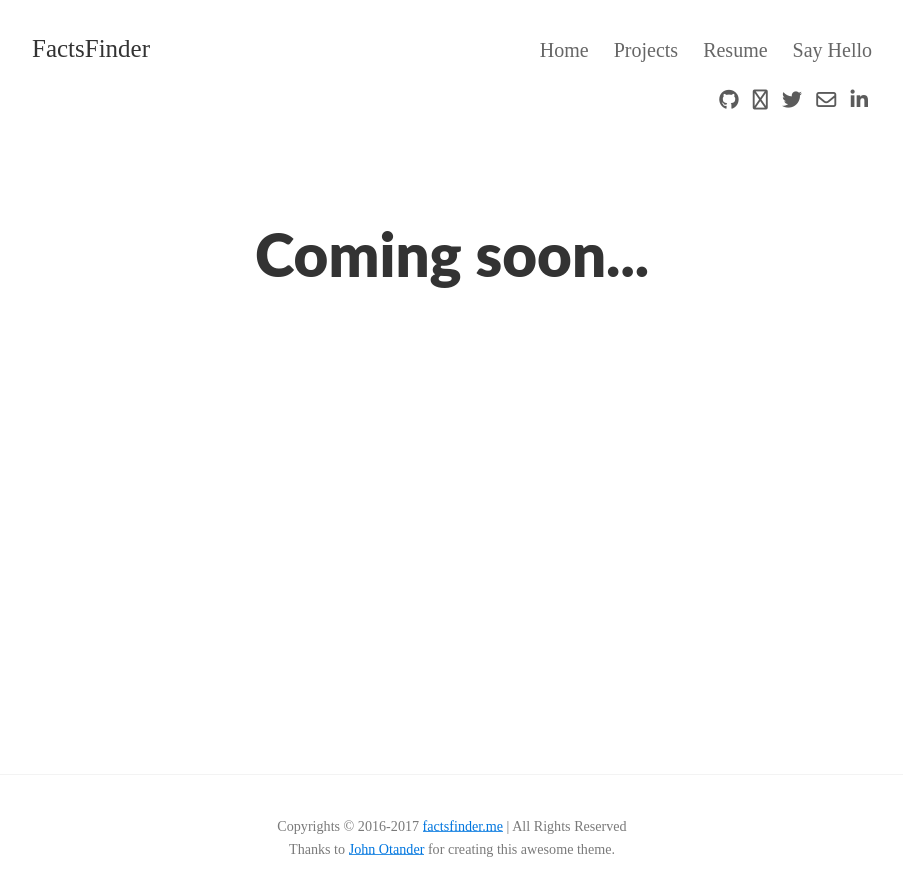
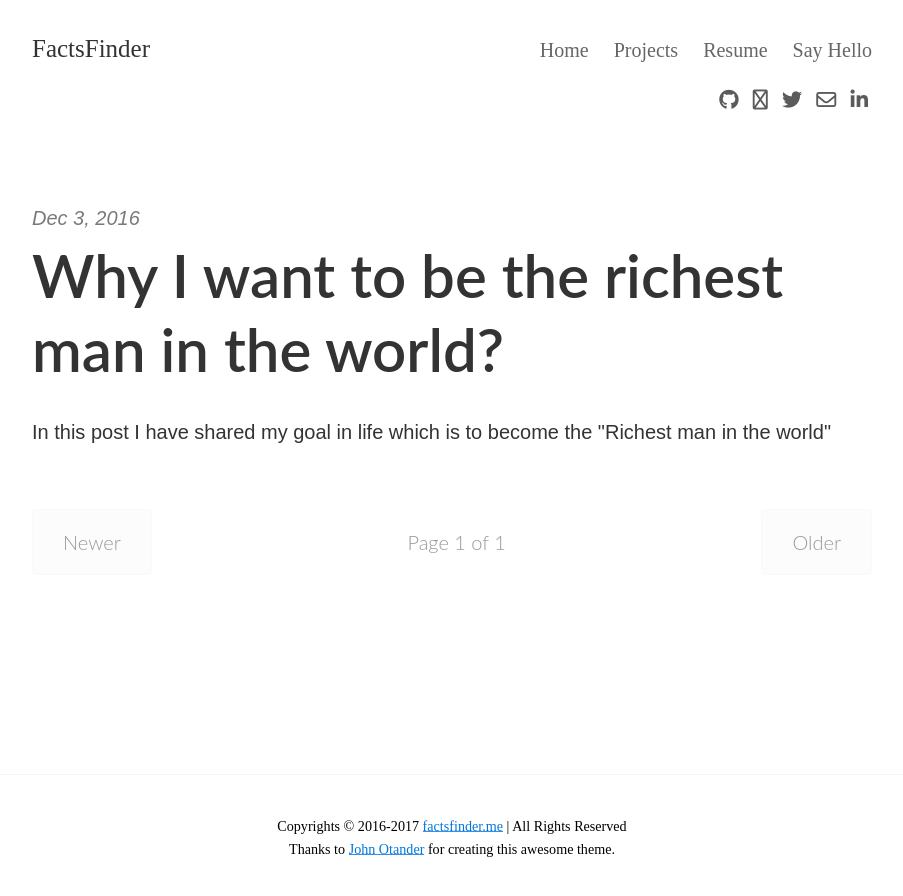
Before and after one commit to factsfinder/blog, a Jekyll site: the page built from index.html, in a window 1280 px wide. Shown: the top 896 px of the page, without its empty margins (188-1091 px from the left). Built offline with Jekyll 4.4.1, drawn with Linux system fonts in a browser that asks for light colours; nearby versions of some CDN libraries; some web fonts are replaced; the list of posts is cut into pages by our own code.

Commit message:
first post unfinished

```diff
--- /dev/null
+++ b/_posts/2016-12-3-richest-man-in-the-world.md
@@ -0,0 +1,7 @@
+---
+layout:     post
+title:      Why I want to be the richest man in the world?
+date:       2016-12-03 1:46:29
+summary:    In this post I have shared my goal in life which is to become the "Richest man in the world"
+categories: life
+---
--- a/_sass/_variables.scss
+++ b/_sass/_variables.scss
@@ -115,7 +115,7 @@ $hljs-chunk: $light-gray;
 // Footer
 $footer-border-top: thin solid #f3f3f3;
 $footer-padding: $space-3;
-$footer-color: #7a7a7a;
+$footer-color: #000000;
 $footer-bg-color: #fafafa;
 $footer-font-weight: 300;
 $footer-font-size: .75rem;
```
